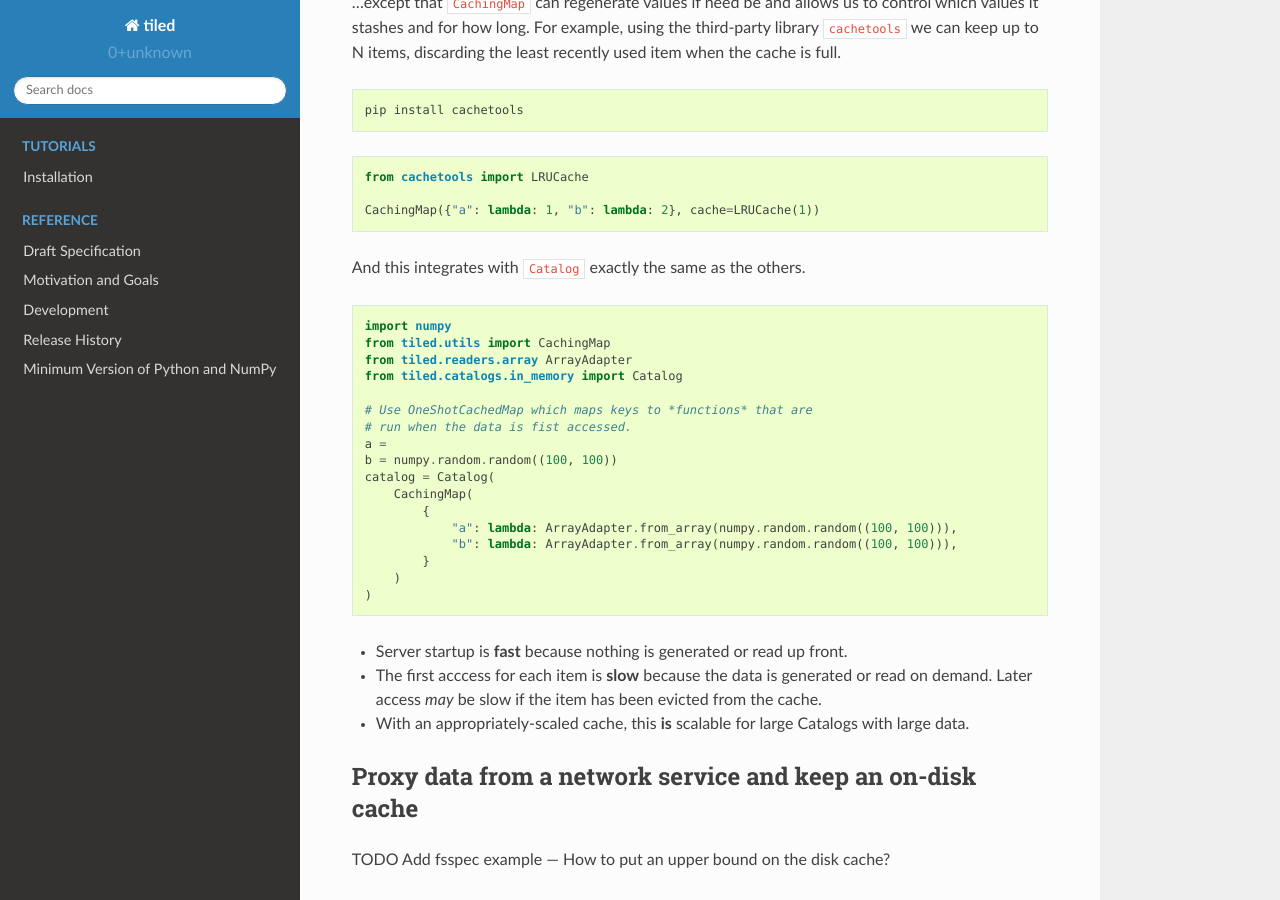
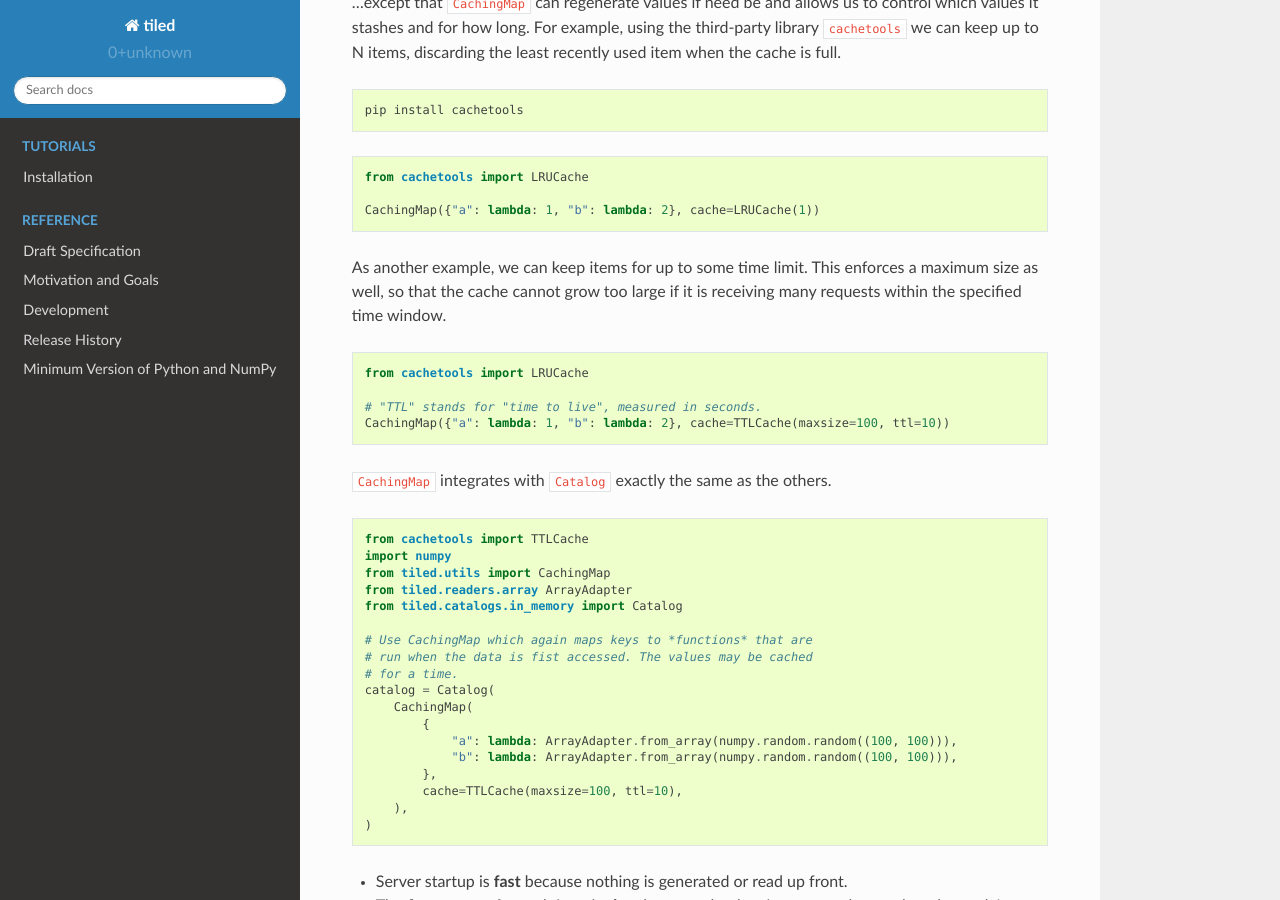
Before and after one commit to bluesky/tiled, a Sphinx documentation site: the page built from docs/source/scaling.md, in a window 1280 px wide and 900 px high, scrolled down 1883 px. Built offline with Sphinx 7.4.7 and the Read the Docs theme 2.0.0, drawn with Linux system fonts in a browser that asks for light colours.

Commit message:
more docs work

````diff
--- a/docs/source/scaling.md
+++ b/docs/source/scaling.md
@@ -102,25 +102,36 @@ from cachetools import LRUCache
 CachingMap({"a": lambda: 1, "b": lambda: 2}, cache=LRUCache(1))
 ```
 
-And this integrates with ``Catalog`` exactly the same as the others.
+As another example, we can keep items for up to some time limit. This
+enforces a maximum size as well, so that the cache cannot grow too large if
+it is receiving many requests within the specified time window.
 
 ```python
+from cachetools import LRUCache
+
+# "TTL" stands for "time to live", measured in seconds.
+CachingMap({"a": lambda: 1, "b": lambda: 2}, cache=TTLCache(maxsize=100, ttl=10))
+```
+``CachingMap`` integrates with ``Catalog`` exactly the same as the others.
+
+```python
+from cachetools import TTLCache
 import numpy
 from tiled.utils import CachingMap
 from tiled.readers.array ArrayAdapter
 from tiled.catalogs.in_memory import Catalog
 
-# Use OneShotCachedMap which maps keys to *functions* that are
-# run when the data is fist accessed.
-a =
-b = numpy.random.random((100, 100))
+# Use CachingMap which again maps keys to *functions* that are
+# run when the data is fist accessed. The values may be cached
+# for a time.
 catalog = Catalog(
     CachingMap(
         {
             "a": lambda: ArrayAdapter.from_array(numpy.random.random((100, 100))),
             "b": lambda: ArrayAdapter.from_array(numpy.random.random((100, 100))),
-        }
-    )
+        },
+        cache=TTLCache(maxsize=100, ttl=10),
+    ),
 )
 ```
 
````
Also changed, not shown: README.md (+25 -30 lines).
